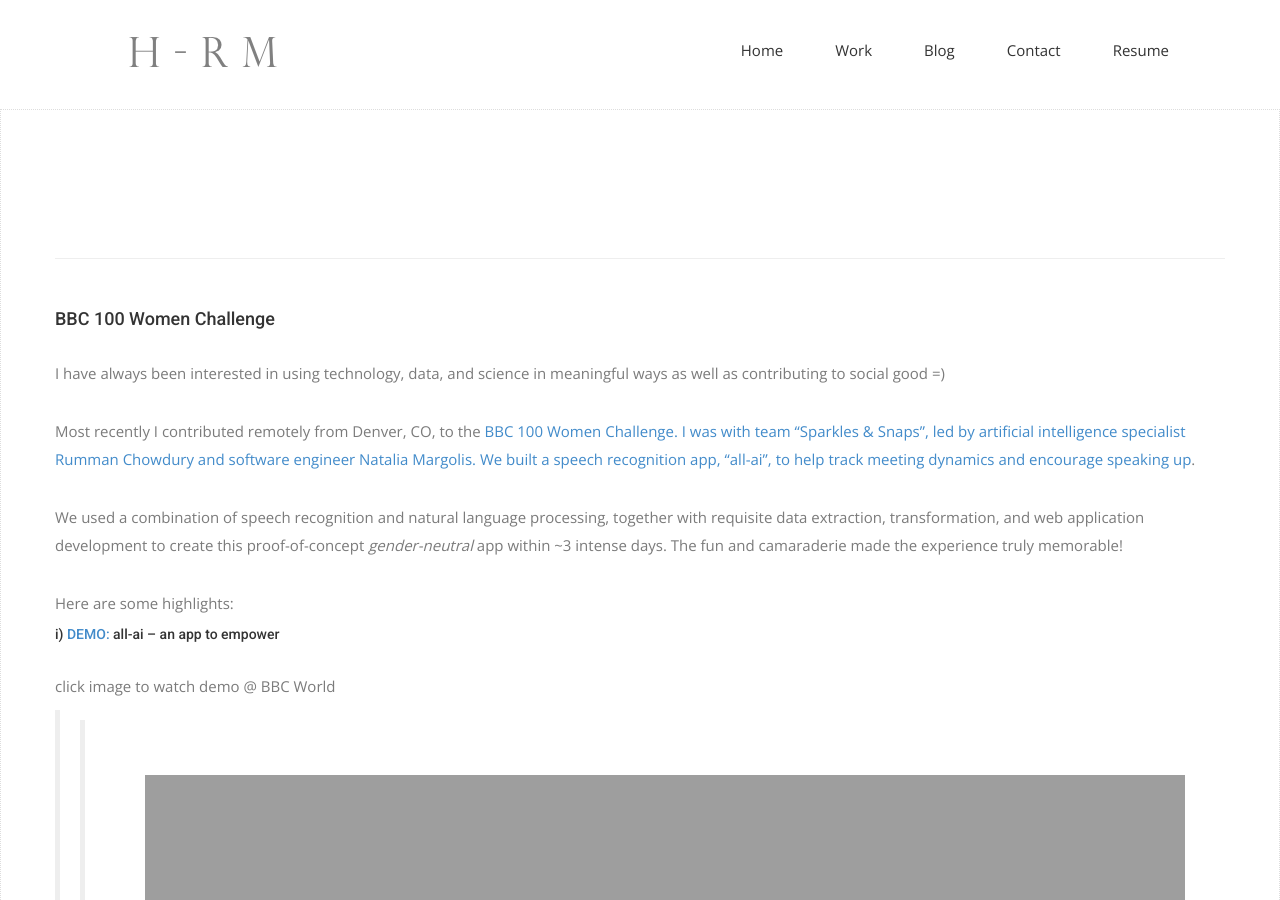
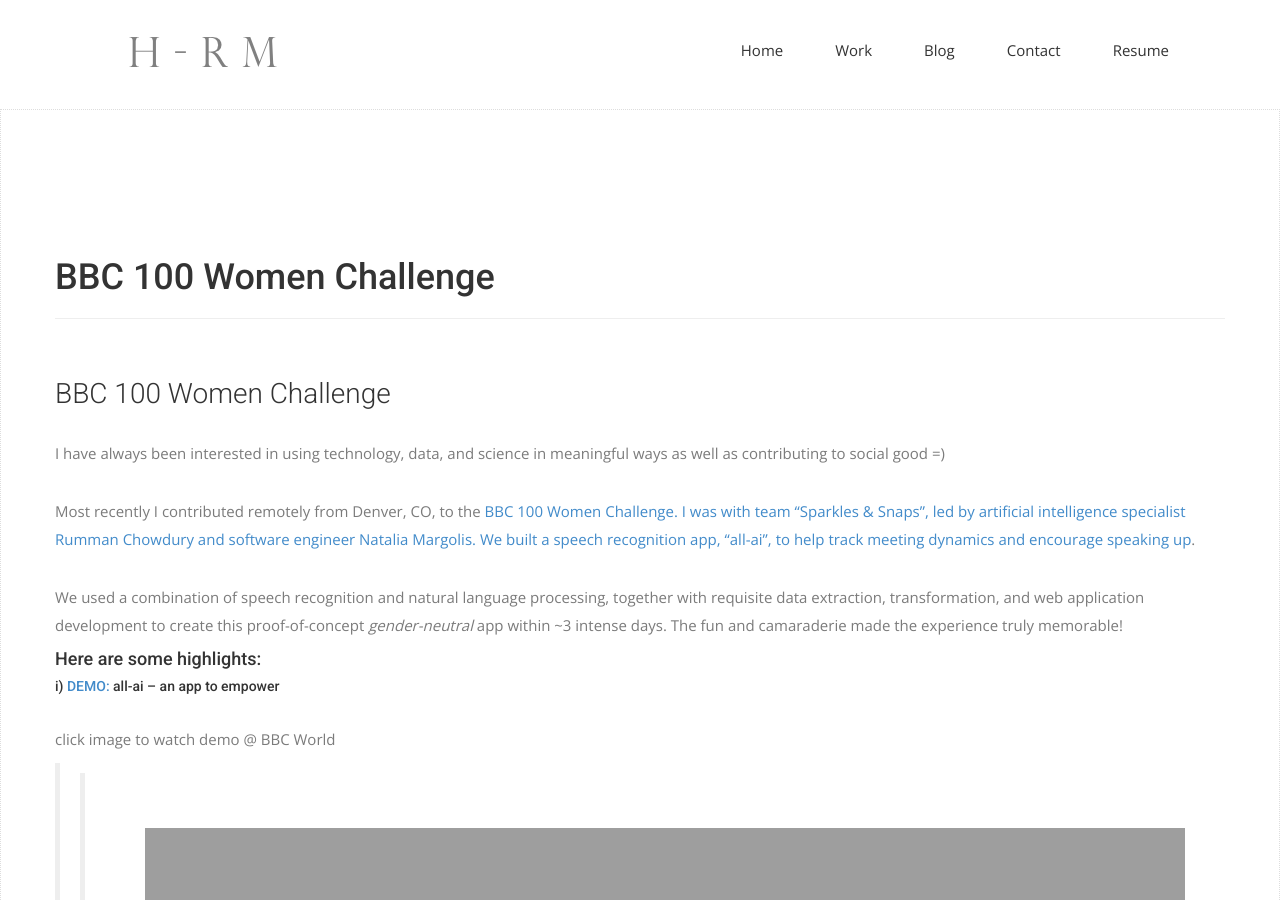
Before and after one commit to hengrumay/hengrumay.github.io, a Jekyll site: the page built from _pages/bbc_100_women_challenge_2017.md, in a window 1280 px wide and 900 px high. Built offline with Jekyll 4.4.1, drawn with Linux system fonts in a browser that asks for light colours; nearby versions of some CDN libraries; some web fonts are replaced; our own code applies the rules of GitHub Pages for plain Markdown files.

Commit message:
Update bbc_100_women_challenge_2017.md

```diff
--- a/_pages/bbc_100_women_challenge_2017.md
+++ b/_pages/bbc_100_women_challenge_2017.md
@@ -1,4 +1,4 @@
-#### BBC 100 Women Challenge
+### BBC 100 Women Challenge
 
 I have always been interested in using technology, data, and science in meaningful ways as well as contributing to social good =)
 
@@ -6,7 +6,7 @@
 
 We used a combination of speech recognition and natural language processing, together with requisite data extraction, transformation, and web application development to create this proof-of-concept *gender-neutral* app within ~3 intense days. The fun and camaraderie made the experience truly memorable!
 
-Here are some highlights:
+#### Here are some highlights:
 
 ##### i) [DEMO:](http://www.bbc.com/news/av/world-41531054/100-women-an-app-to-help-you-speak-up-in-meetings) all-ai -- an app to empower
 click image to watch demo @ BBC World
```
